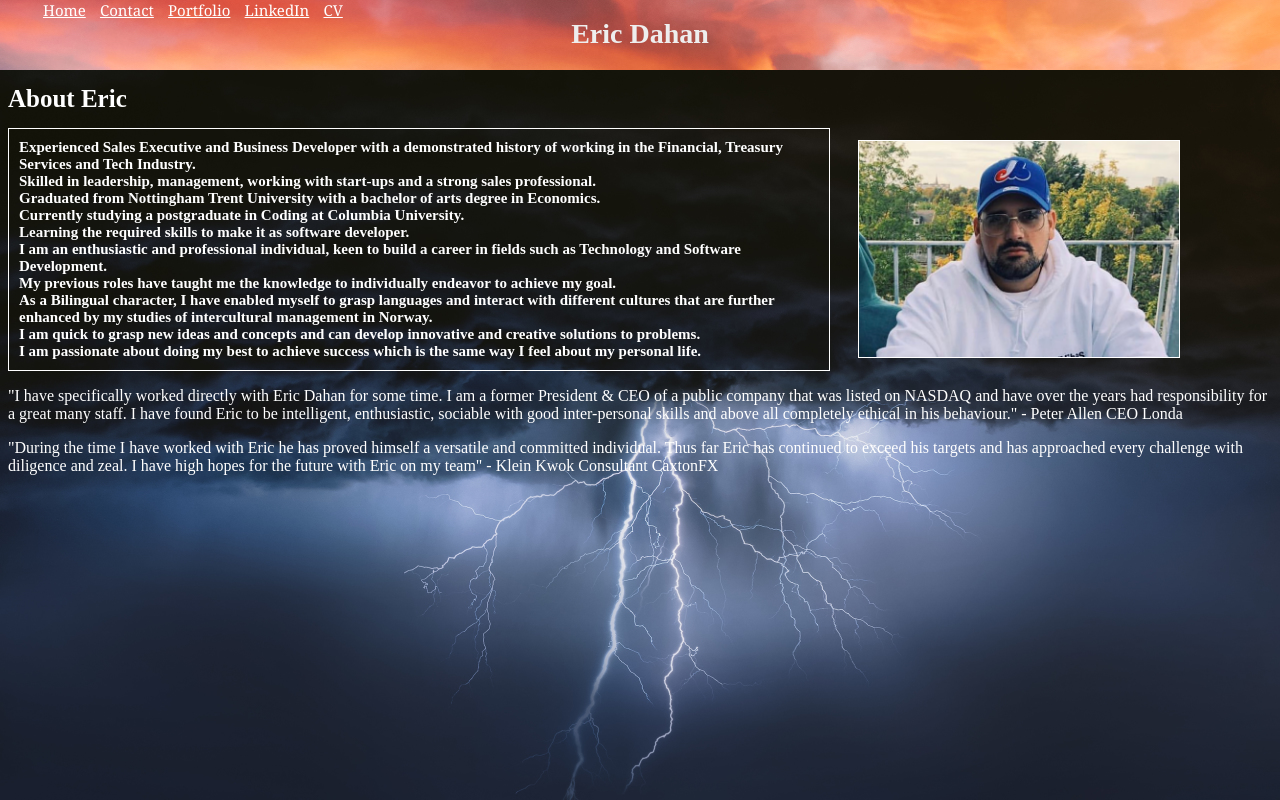
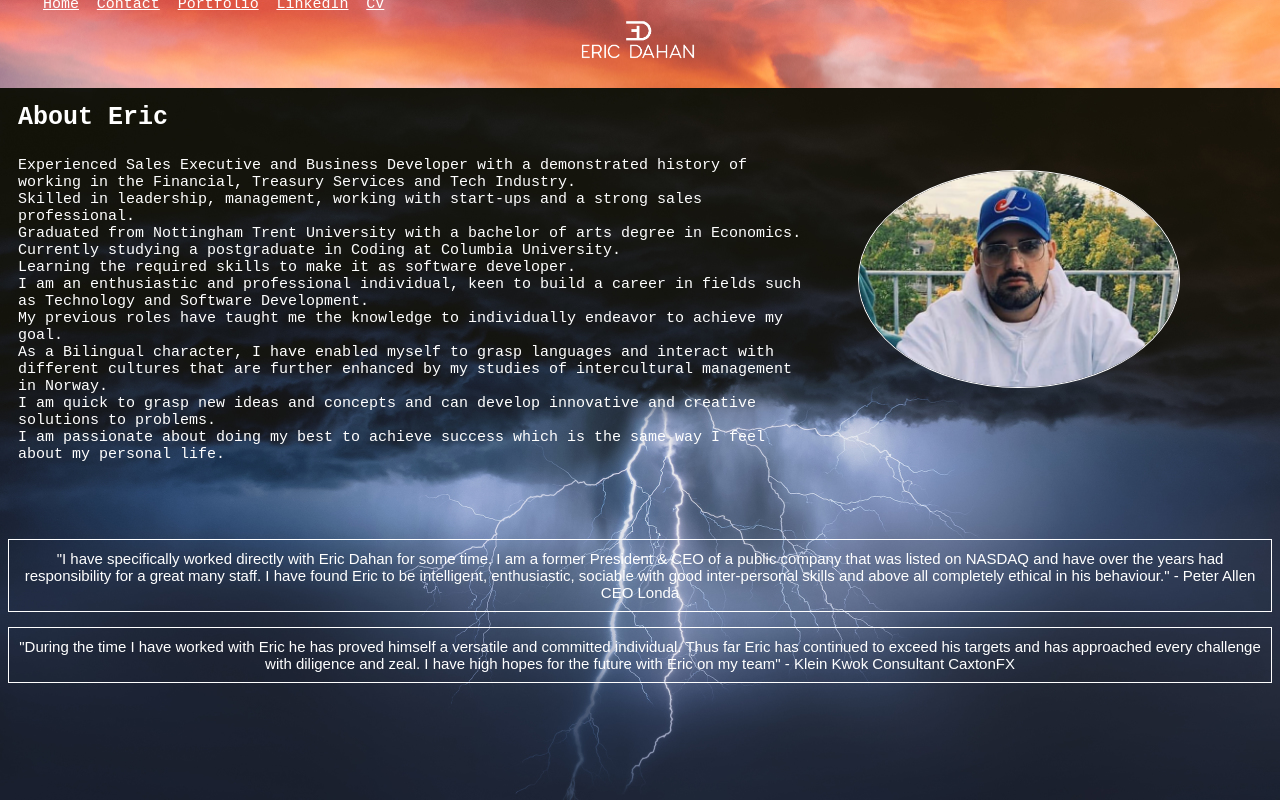
Before and after one commit to ericdahan8/Basic-Portfolio, a plain HTML site: page index.html in a window 1280 px wide. Drawn offline with Linux system fonts and the light colour scheme.

Commit message:
changed fonts, included quotes, personal logo, contact and portfolio layout

```diff
--- a/Assets/css/Contact.css
+++ b/Assets/css/Contact.css
@@ -1,5 +1,5 @@
 #myheader {
-    padding: 20px 0;
+    padding: 8px 0;
     margin: -10px;
     margin-bottom: 0px;
     font-size: 28px;
@@ -7,6 +7,17 @@
     text-align: center;
     background-image: url(../images/index.jpg);
 
+}
+
+h2 {
+    text-align: center;
+    size: 100px;
+    text-decoration: underline
+
+}
+
+h3 {
+    text-decoration: underline;
 }
 
 #menu {
@@ -19,7 +30,7 @@
     margin-top: -15px;
     margin-right:-10px;
     margin-left:-10px;
-    font-family: Georgia, 'Times New Roman', Times, serif;
+    font-family: monospace;
 
 }
 li {
@@ -42,7 +53,11 @@ li a {
 
 #info {
 color: white;
+text-align: center;
 
+}
+.form {
+    text-align: left;
 }
 
 input, textarea {
@@ -57,4 +72,11 @@ input, textarea {
     margin-bottom: 16px;
     resize: vertical;
     color: black;
+
 }
+
+
+.container{
+
+    text-align: left;
+}
--- a/Assets/css/Html1.css
+++ b/Assets/css/Html1.css
@@ -1,11 +1,12 @@
 #myheader {
-    padding: 20px 0;
+    padding: 8px 0;
     margin: -10px;
     margin-bottom: 0px;
     font-size: 28px;
     color: #eee;
     text-align: center;
     background-image: url(../images/index.jpg);
+
 
   }
 
@@ -15,6 +16,8 @@
       text-align: left;
       margin-top: 15px;
       margin-bottom: 15px;
+      margin-left: 10px;
+      font-family: monospace;
 
 
   }
@@ -29,7 +32,7 @@
       margin-top: -15px;
       margin-right:-10px;
       margin-left:-10px;
-      font-family: Georgia, 'Times New Roman', Times, serif;
+      font-family: monospace;
 
   }
   li {
@@ -54,14 +57,14 @@
       color: rgb(255, 255, 255);
       width: 800px;
       text-align: left;
-      border-style: solid;
+      border-style:none;
       border-width: thin;
       border-color: white;
      background-color: transparent;
       font-size: 15px;
-      font-weight: bold;
       list-style-position: inside;
       padding: 10px;
+      font-family: monospace;
 
 
 
@@ -75,19 +78,38 @@
       margin-left: auto;
       margin-right: auto;
       width: 25%;
-      border-style: solid;
+      border-style: ridge;
+      border-radius: 50%;
       border-width: thin;
       border-color: white;
       position: absolute;
-      top: 140px;
+      top: 170px;
       right: 100px;
   }
 
   #kleinkwok {
       color: white;
+      text-align: center;
+      border-style: solid;
+      border-width: thin;
+      border-color: white;
+     background-color: transparent;
+      font-size: 15px;
+      list-style-position: inside;
+      padding: 10px;
+      font-family: fantasy;
 
   }
 
   #peterallen {
 color: white;
+text-align: center;
+border-style: solid;
+      border-width: thin;
+      border-color: white;
+     background-color: transparent;
+      font-size: 15px;
+      list-style-position: inside;
+      padding: 10px;
+      font-family: fantasy;
   }
--- a/Assets/css/Portfolio.css
+++ b/Assets/css/Portfolio.css
@@ -1,5 +1,5 @@
 #myheader {
-    padding: 20px 0;
+    padding: 8px 0;
     margin: -10px;
     margin-bottom: 0px;
     font-size: 28px;
@@ -19,7 +19,7 @@
     margin-top: -15px;
     margin-right:-10px;
     margin-left:-10px;
-    font-family: Georgia, 'Times New Roman', Times, serif;
+    font-family: monospace;
 
 
 }
--- a/index.html
+++ b/index.html
@@ -24,7 +24,7 @@
 
             </div>
 
-           <h1 id="myheader">Eric Dahan</h1>
+           <h1 id="myheader"> <img src="../Basic-Portfolio/Assets/images/kg.png" width="10%" </h1>
 
 </head>
 <body>
@@ -58,14 +58,20 @@
 
 
 </div>
+<br>
+
+
+<br> <p id="peterallen">"I have specifically worked directly with Eric Dahan for some time. I am a former President & CEO of a public company that was listed on NASDAQ and have over the years had responsibility for a great many staff.
+    I have found Eric to be intelligent, enthusiastic, sociable with good inter-personal skills and above all completely ethical in his behaviour." - Peter Allen CEO Londa
+    </p>
+
+    <div>
 
 
 
-<p id="peterallen">"I have specifically worked directly with Eric Dahan for some time. I am a former President & CEO of a public company that was listed on NASDAQ and have over the years had responsibility for a great many staff.
-    I have found Eric to be intelligent, enthusiastic, sociable with good inter-personal skills and above all completely ethical in his behaviour." - Peter Allen CEO Londa
-    </p>
+    </div>
 
-    <p id="kleinkwok">"During the time I have worked with Eric he has proved himself a versatile and committed individual. Thus far Eric has continued to exceed his targets and has approached every challenge with diligence and zeal. I have high hopes for the future with Eric on my team" - Klein Kwok Consultant CaxtonFX</p>
+   <p id="kleinkwok">"During the time I have worked with Eric he has proved himself a versatile and committed individual. Thus far Eric has continued to exceed his targets and has approached every challenge with diligence and zeal. I have high hopes for the future with Eric on my team" - Klein Kwok Consultant CaxtonFX</p>
 
 </body>
 </html>
```
Also changed, not shown: contact.html (+3 -3 lines), portfolio.html (+1 -1 lines), Assets/images/ERIC.png (added), Assets/images/kg.png (added), 3 other files.
